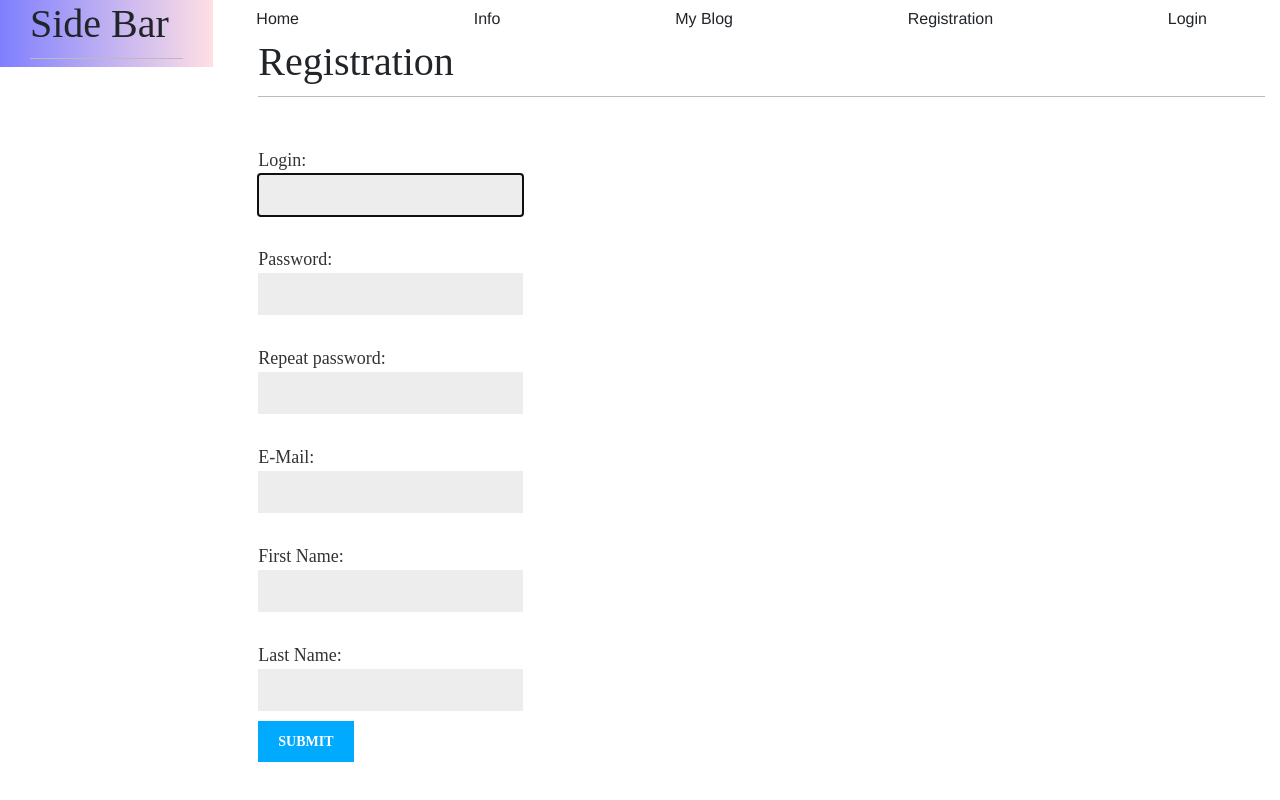
After one commit to io-23SklyarAnton/django_blog, a Django app: page /users/registration/ in a window 1280 px wide. The commit adds this page. Run offline with Django 5.2, Linux system fonts and the light colour scheme; some libraries are stand-ins or nearby versions.

Commit message:
added registration

```diff
--- a/blog/templates/blog/includes/header.html
+++ b/blog/templates/blog/includes/header.html
@@ -6,5 +6,6 @@
     <a href="{% url 'users:logout' %}" class="btn">{{ request.user.username }} | Logout</a>
 {% else %}
     <a href="{% url 'users:login' %}" class="btn">My Blog</a>
+    <a href="{% url 'users:registration' %}" class="btn">Registration</a>
     <a class="btn" href="{% url 'users:login' %}">Login</a>
 {% endif %}
--- a/users/forms.py
+++ b/users/forms.py
@@ -1,6 +1,6 @@
 from django import forms
 from django.contrib.auth import get_user_model
-from django.contrib.auth.forms import AuthenticationForm
+from django.contrib.auth.forms import AuthenticationForm, UserCreationForm
 
 
 class LoginUserForm(AuthenticationForm):
@@ -10,3 +10,23 @@ class LoginUserForm(AuthenticationForm):
     class Meta:
         model = get_user_model()
         fields = ['username', 'password']
+
+
+class RegistrationForm(UserCreationForm):
+    username = forms.CharField(label='Login', widget=forms.TextInput(attrs={'class': 'form-input'}))
+    password1 = forms.CharField(label='Password', widget=forms.TextInput(attrs={'class': 'form-input'}))
+    password2 = forms.CharField(label='Repeat password', widget=forms.TextInput(attrs={'class': 'form-input'}))
+
+    email = forms.EmailField(label='E-Mail')
+    first_name = forms.CharField(label='First Name', widget=forms.TextInput(attrs={'class': 'form-input'}))
+    last_name = forms.CharField(label='Last Name', widget=forms.TextInput(attrs={'class': 'form-input'}))
+
+    class Meta:
+        model = get_user_model()
+        fields = ['username', 'password1', 'password2', 'email', 'first_name', 'last_name']
+
+    def clean_email(self):
+        cd = self.cleaned_data
+        if get_user_model().objects.filter(email=cd['email']).exists():
+            raise forms.ValidationError('This email is already exists')
+        return cd['email']
--- /dev/null
+++ b/users/templates/users/register.html
@@ -0,0 +1,13 @@
+{% extends 'blog/basic.html' %}
+
+{% block title %}Registration{% endblock %}
+
+{% block content %}
+    <h1>Registration</h1>
+    <form action="" method="post">
+        {% csrf_token %}
+        {{ form }}
+        <input type="submit">
+    </form>
+
+{% endblock %}
--- a/users/urls.py
+++ b/users/urls.py
@@ -5,4 +5,5 @@ app_name = 'users'
 
 urlpatterns = [path('login/', views.Login.as_view(), name='login'),
                path('logout/', views.Logout.as_view(), name='logout'),
+               path('registration/', views.Registration.as_view(), name='registration'),
                ]
--- a/users/views.py
+++ b/users/views.py
@@ -1,9 +1,9 @@
 from django.contrib.auth.forms import AuthenticationForm
 from django.contrib.auth.views import LoginView, LogoutView
-from django.http import HttpResponse
-from django.shortcuts import render, redirect
 from django.urls import reverse_lazy
-from .forms import LoginUserForm
+from django.views.generic import CreateView
+
+from .forms import LoginUserForm, RegistrationForm
 
 
 class Login(LoginView):
@@ -19,3 +19,9 @@ class Logout(LogoutView):
 
     def get_default_redirect_url(self):
         return reverse_lazy('blog:all_posts')
+
+
+class Registration(CreateView):
+    template_name = 'users/register.html'
+    form_class = RegistrationForm
+    success_url = reverse_lazy('users:login')
```
